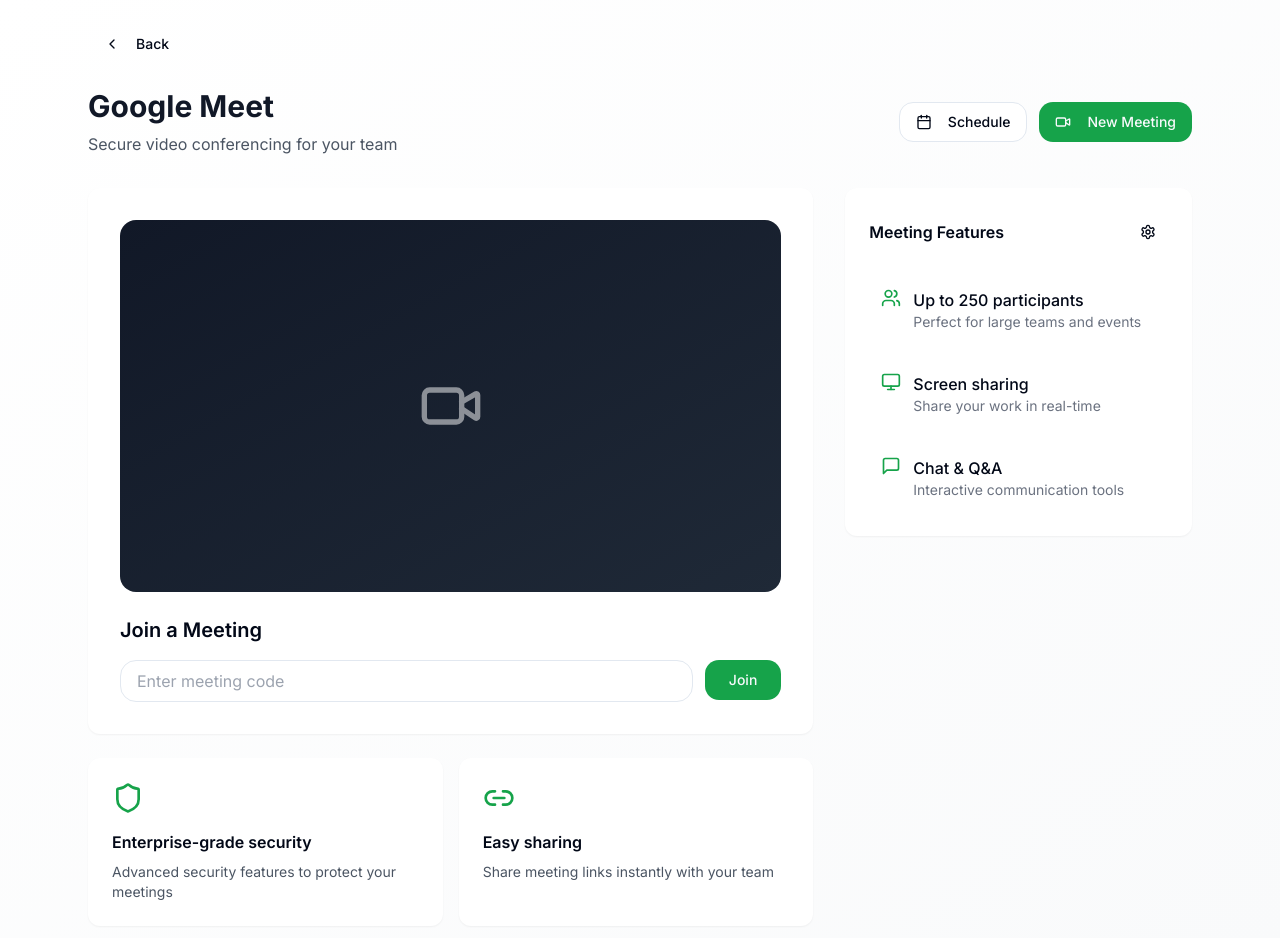
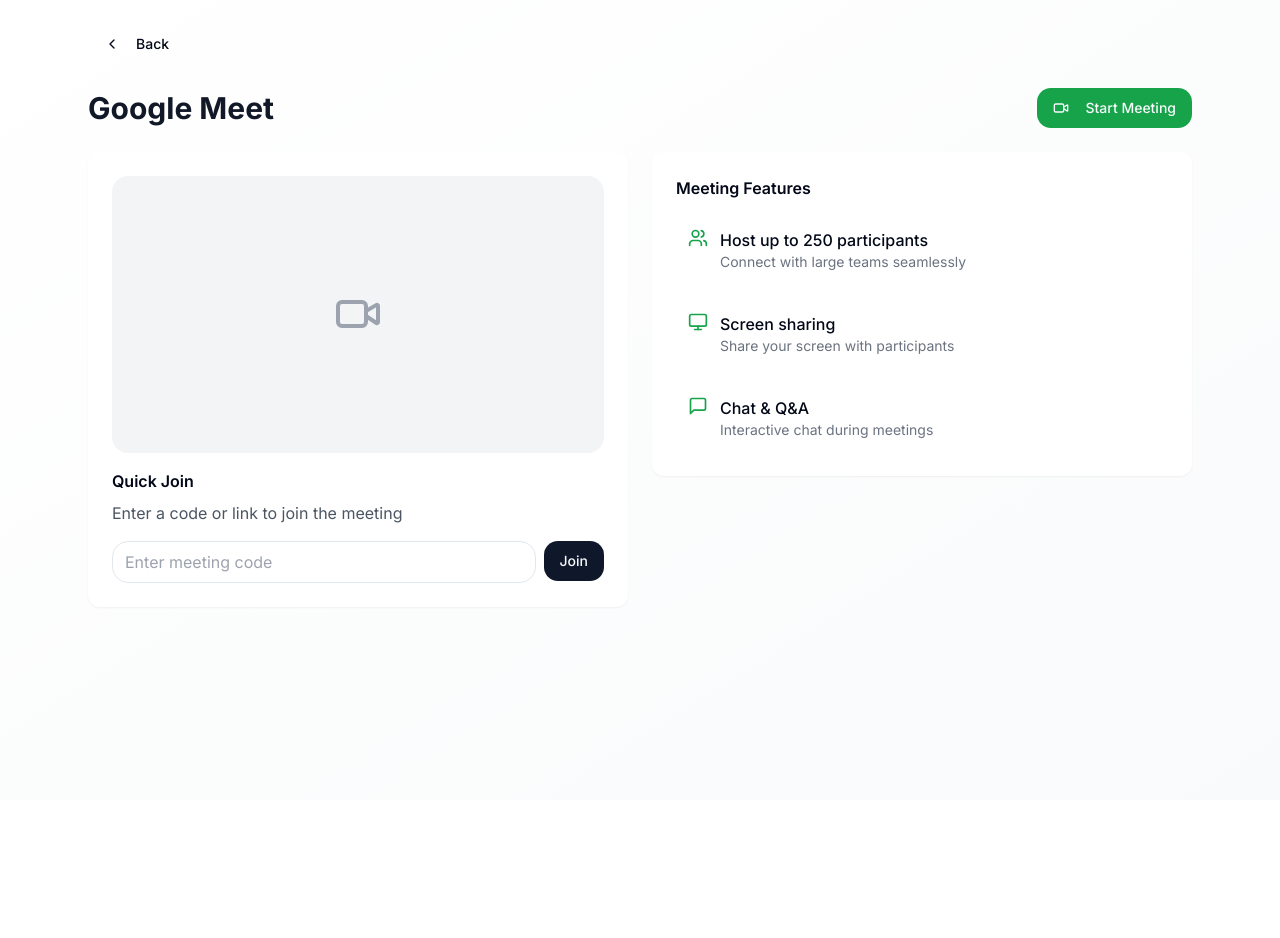
Before and after one commit to Tousif-design/seamless-workspace-flow, a React (Vite) app: page /meet in a window 1280 px wide. Shown: the top 938 px of the page. After the commit the page ends 800 px from the top, so only its background shows below. Built offline with nearby package versions, Linux system fonts and the light colour scheme.

Commit message:
Reverted to edit edt-4d96c14f-22b4-4460-aa2d-3e6b4acb1813: "Add workspace tool screens
Implement screens for each workspace tool card, aiming for an industry-standard level of design and functionality."

```diff
--- a/src/components/WorkspaceCard.tsx
+++ b/src/components/WorkspaceCard.tsx
@@ -36,6 +36,7 @@ export const WorkspaceCard: React.FC<WorkspaceCardProps> = ({
         "group relative w-full overflow-hidden rounded-xl p-6 transition-all duration-300",
         "bg-white shadow-sm hover:shadow-lg",
         "border border-gray-100 hover:border-gray-200",
+        "animate-fade-in text-left",
         className
       )}
       style={{ animationDelay: `${delay}ms` }}
--- a/src/pages/Meet.tsx
+++ b/src/pages/Meet.tsx
@@ -1,124 +1,70 @@
 
-import React, { useState } from "react";
+import React from "react";
 import { Button } from "@/components/ui/button";
-import {
-  ChevronLeft,
-  Video,
-  Users,
-  Monitor,
-  MessageSquare,
-  Link2,
-  Settings,
-  Calendar,
-  Shield,
-} from "lucide-react";
+import { ChevronLeft, Video, Users, Monitor, MessageSquare } from "lucide-react";
 import { useNavigate } from "react-router-dom";
 
 const Meet = () => {
   const navigate = useNavigate();
-  const [meetingCode, setMeetingCode] = useState("");
 
   return (
     <div className="min-h-screen bg-gradient-to-br from-white to-gray-50">
       <div className="max-w-6xl mx-auto p-6">
-        <Button variant="ghost" onClick={() => navigate(-1)} className="mb-6">
+        <Button
+          variant="ghost"
+          onClick={() => navigate(-1)}
+          className="mb-6"
+        >
           <ChevronLeft className="mr-2 h-4 w-4" /> Back
         </Button>
 
-        <div className="space-y-8">
-          <div className="flex flex-col md:flex-row md:items-center justify-between gap-4">
-            <div>
-              <h1 className="text-3xl font-bold text-gray-900">Google Meet</h1>
-              <p className="text-gray-600 mt-2">Secure video conferencing for your team</p>
-            </div>
-            <div className="flex gap-3">
-              <Button variant="outline">
-                <Calendar className="mr-2 h-4 w-4" /> Schedule
-              </Button>
-              <Button className="bg-green-600 hover:bg-green-700">
-                <Video className="mr-2 h-4 w-4" /> New Meeting
-              </Button>
-            </div>
+        <div className="space-y-6">
+          <div className="flex items-center justify-between">
+            <h1 className="text-3xl font-bold text-gray-900">Google Meet</h1>
+            <Button className="bg-green-600 hover:bg-green-700">
+              <Video className="mr-2 h-4 w-4" /> Start Meeting
+            </Button>
           </div>
 
-          <div className="grid grid-cols-1 lg:grid-cols-3 gap-8">
-            <div className="lg:col-span-2 space-y-6">
-              <div className="bg-white rounded-xl shadow-sm p-8">
-                <div className="aspect-video bg-gradient-to-br from-gray-900 to-gray-800 rounded-lg mb-6 flex items-center justify-center">
-                  <Video className="h-16 w-16 text-white opacity-50" />
-                </div>
-                <div className="space-y-4">
-                  <h3 className="text-xl font-semibold">Join a Meeting</h3>
-                  <div className="flex gap-3">
-                    <input
-                      type="text"
-                      value={meetingCode}
-                      onChange={(e) => setMeetingCode(e.target.value)}
-                      placeholder="Enter meeting code"
-                      className="flex-1 px-4 py-2 border rounded-lg focus:outline-none focus:ring-2 focus:ring-green-500 focus:border-transparent"
-                    />
-                    <Button className="bg-green-600 hover:bg-green-700 px-6">
-                      Join
-                    </Button>
-                  </div>
-                </div>
+          <div className="grid grid-cols-1 md:grid-cols-2 gap-6">
+            <div className="bg-white rounded-xl shadow-sm p-6">
+              <div className="aspect-video bg-gray-100 rounded-lg mb-4 flex items-center justify-center">
+                <Video className="h-12 w-12 text-gray-400" />
               </div>
-
-              <div className="grid grid-cols-1 md:grid-cols-2 gap-4">
-                {[
-                  {
-                    icon: <Shield className="h-8 w-8 text-green-600" />,
-                    title: "Enterprise-grade security",
-                    description: "Advanced security features to protect your meetings",
-                  },
-                  {
-                    icon: <Link2 className="h-8 w-8 text-green-600" />,
-                    title: "Easy sharing",
-                    description: "Share meeting links instantly with your team",
-                  },
-                ].map((feature, i) => (
-                  <div
-                    key={i}
-                    className="bg-white rounded-xl shadow-sm p-6 hover:shadow-md transition-shadow"
-                  >
-                    <div className="mb-4">{feature.icon}</div>
-                    <h4 className="font-semibold mb-2">{feature.title}</h4>
-                    <p className="text-sm text-gray-600">{feature.description}</p>
-                  </div>
-                ))}
+              <h3 className="font-semibold mb-2">Quick Join</h3>
+              <p className="text-gray-600 mb-4">Enter a code or link to join the meeting</p>
+              <div className="flex gap-2">
+                <input
+                  type="text"
+                  placeholder="Enter meeting code"
+                  className="flex-1 px-3 py-2 border rounded-lg"
+                />
+                <Button>Join</Button>
               </div>
             </div>
 
-            <div className="space-y-6">
+            <div className="space-y-4">
               <div className="bg-white rounded-xl shadow-sm p-6">
-                <div className="flex items-center justify-between mb-6">
-                  <h3 className="font-semibold">Meeting Features</h3>
-                  <Button variant="ghost" size="icon">
-                    <Settings className="h-4 w-4" />
-                  </Button>
-                </div>
+                <h3 className="font-semibold mb-4">Meeting Features</h3>
                 <div className="space-y-4">
                   {[
                     {
                       icon: <Users className="h-5 w-5" />,
-                      title: "Up to 250 participants",
-                      description: "Perfect for large teams and events",
+                      title: "Host up to 250 participants",
+                      description: "Connect with large teams seamlessly",
                     },
                     {
                       icon: <Monitor className="h-5 w-5" />,
                       title: "Screen sharing",
-                      description: "Share your work in real-time",
+                      description: "Share your screen with participants",
                     },
                     {
                       icon: <MessageSquare className="h-5 w-5" />,
                       title: "Chat & Q&A",
-                      description: "Interactive communication tools",
+                      description: "Interactive chat during meetings",
                     },
                   ].map((feature, i) => (
-                    <div
-                      key={i}
-                      className="flex items-start p-3 rounded-lg hover:bg-gray-50 transition-colors"
-                    >
+                    <div key={i} className="flex items-start p-3 rounded-lg hover:bg-gray-50">
                       <div className="mr-3 text-green-600">{feature.icon}</div>
                       <div>
                         <h4 className="font-medium">{feature.title}</h4>
```
